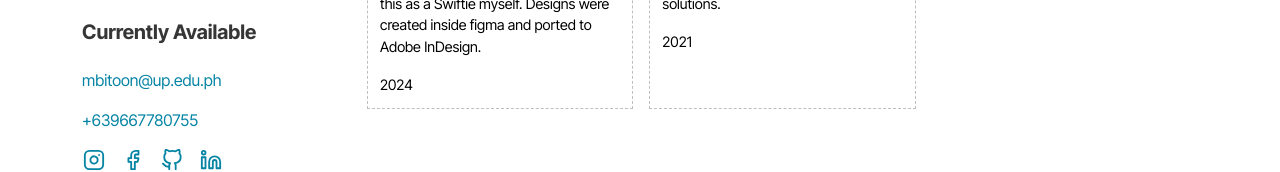
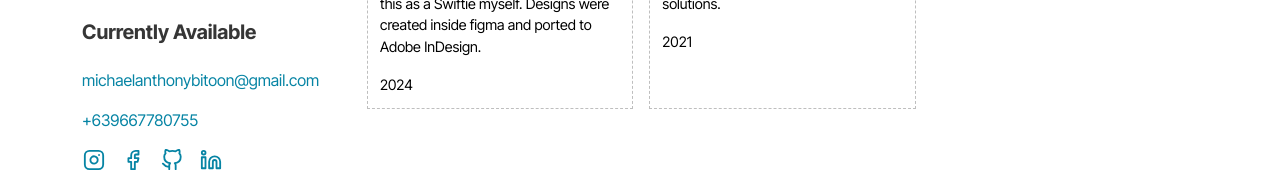
Before and after one commit to mictony6/vue-resume, a Vue app: page / in a window 1280 px wide. Shown: the part 1135-1307 px from the top of the page. Built offline with nearby package versions, Linux system fonts and the light colour scheme; a web font is replaced by a local one.

Commit message:
Update email address in TheContact component

```diff
--- a/src/components/TheContact.vue
+++ b/src/components/TheContact.vue
@@ -8,7 +8,7 @@ import linkedinIcon from '@/assets/static/images/linkedin.svg'
 <template>
   <section id="contact" class="content">
     <h3 class="title is-5">Currently Available</h3>
-    <p><a href="mailto:mbitoon@up.edu.ph">mbitoon@up.edu.ph</a></p>
+    <p><a href="mailto:michaelanthonybitoon@gmail.com">michaelanthonybitoon@gmail.com</a></p>
     <p><a href="tel:+639667780755">+639667780755</a></p>
     <div id="social-links" class="is-flex is-align-items-center">
       <span class="icon">
```
